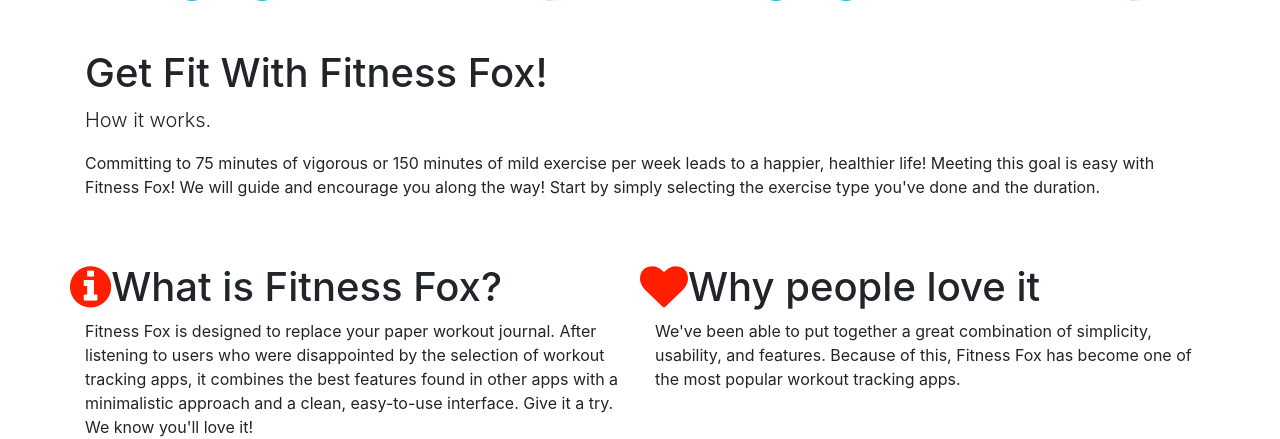
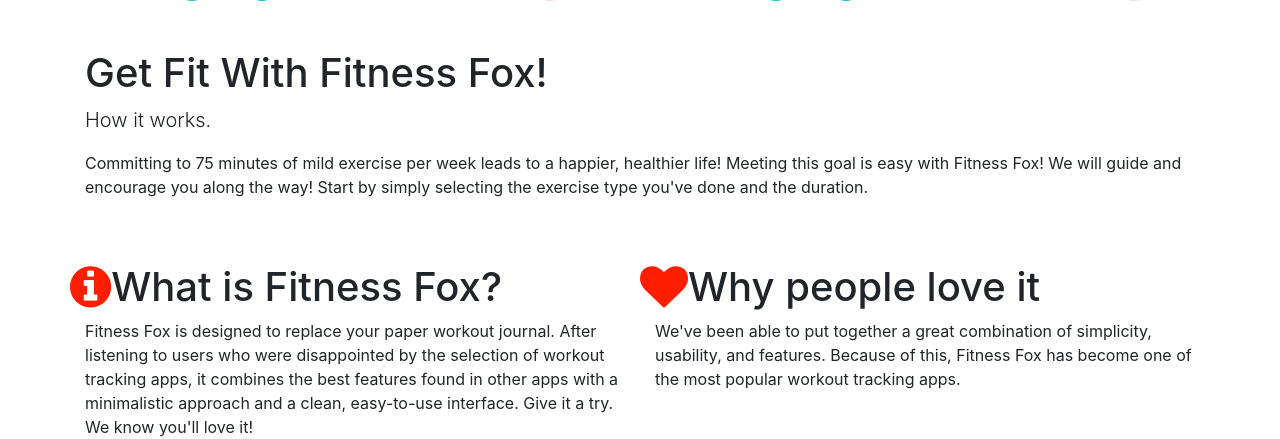
Before and after one commit to kripadixit/fitness-fox, a Flask app: page / in a window 1280 px wide. Shown: the part 379-818 px from the top of the page. Run offline with Flask 2, Linux system fonts and the light colour scheme; some libraries are stand-ins or nearby versions.

Commit message:
homepage change

```diff
--- a/fitness_fox/templates/homepage.html
+++ b/fitness_fox/templates/homepage.html
@@ -87,7 +87,7 @@
     <div class="container">
       <h1>Get Fit With Fitness Fox!</h1>
       <p class="lead">How it works.</p>
-      <p>Committing to 75 minutes of vigorous or 150 minutes of mild exercise per week leads to a happier, healthier life! Meeting this goal is easy with Fitness Fox! We will guide and encourage you along the way! Start by simply selecting the exercise type you've done and the duration.</p>
+      <p>Committing to 75 minutes of mild exercise per week leads to a happier, healthier life! Meeting this goal is easy with Fitness Fox! We will guide and encourage you along the way! Start by simply selecting the exercise type you've done and the duration.</p>
     </div>
   </section>
 
```
